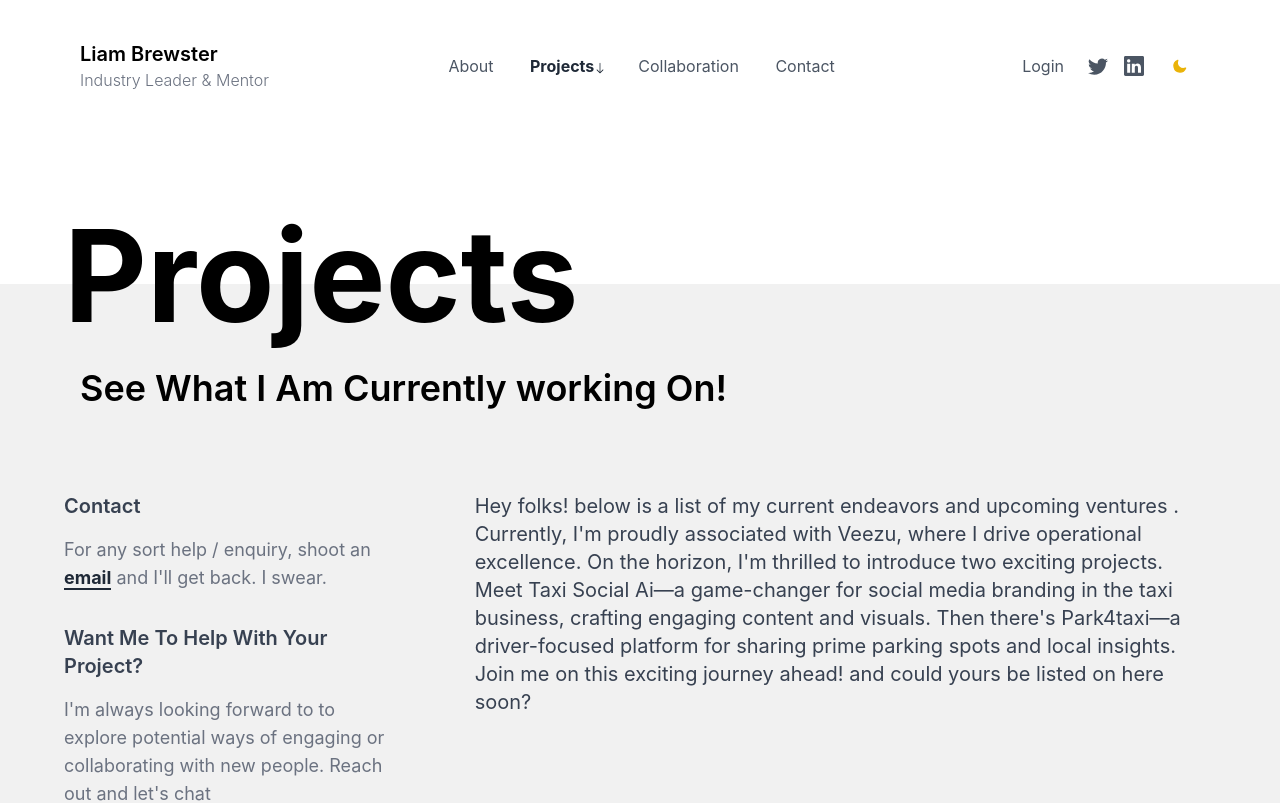
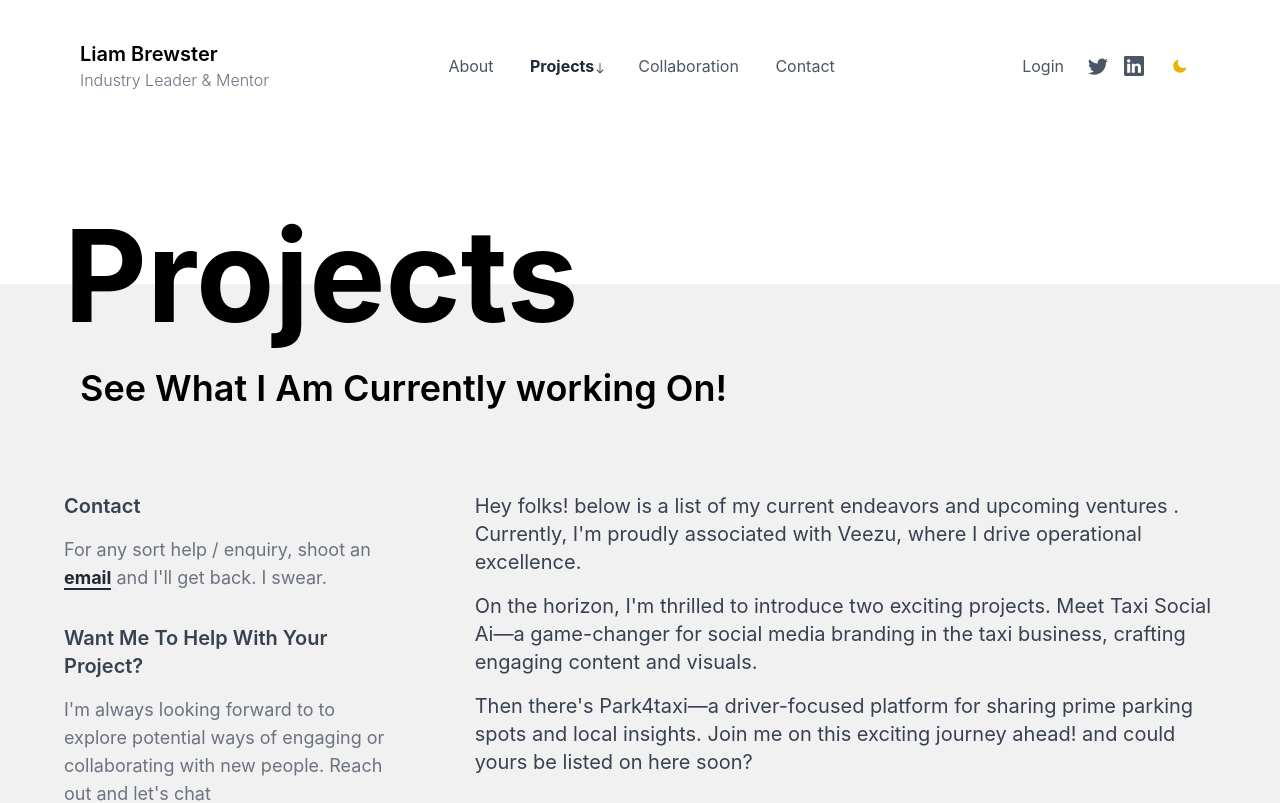
Before and after one commit to liambrewster/portfolio_site, a Next.js app: page /projects in a window 1280 px wide. Shown: the top 803 px of the page. Built offline with nearby package versions, Linux system fonts and the light colour scheme; no server answers.

Commit message:
chore: update content

```diff
--- a/components/Projects.js
+++ b/components/Projects.js
@@ -82,12 +82,17 @@
 						<p className='text-xl text-gray-700 mb-4 dark:text-gray-300 '>
 							Hey folks! below is a list of my current endeavors and upcoming ventures
 							. Currently, I'm proudly associated with Veezu, where I drive operational
-							excellence. On the horizon, I'm thrilled to introduce two exciting
-							projects. Meet Taxi Social Ai—a game-changer for social media branding in
-							the taxi business, crafting engaging content and visuals. Then there's
-							Park4taxi—a driver-focused platform for sharing prime parking spots and
-							local insights. Join me on this exciting journey ahead! and could yours
-							be listed on here soon?
+							excellence.
+						</p>
+						<p className='text-xl text-gray-700 mb-4 dark:text-gray-300 '>
+							On the horizon, I'm thrilled to introduce two exciting projects. Meet
+							Taxi Social Ai—a game-changer for social media branding in the taxi
+							business, crafting engaging content and visuals.
+						</p>
+						<p className='text-xl text-gray-700 mb-4 dark:text-gray-300 '>
+							Then there's Park4taxi—a driver-focused platform for sharing prime
+							parking spots and local insights. Join me on this exciting journey ahead!
+							and could yours be listed on here soon?
 						</p>
 					</div>
 				</div>
```
